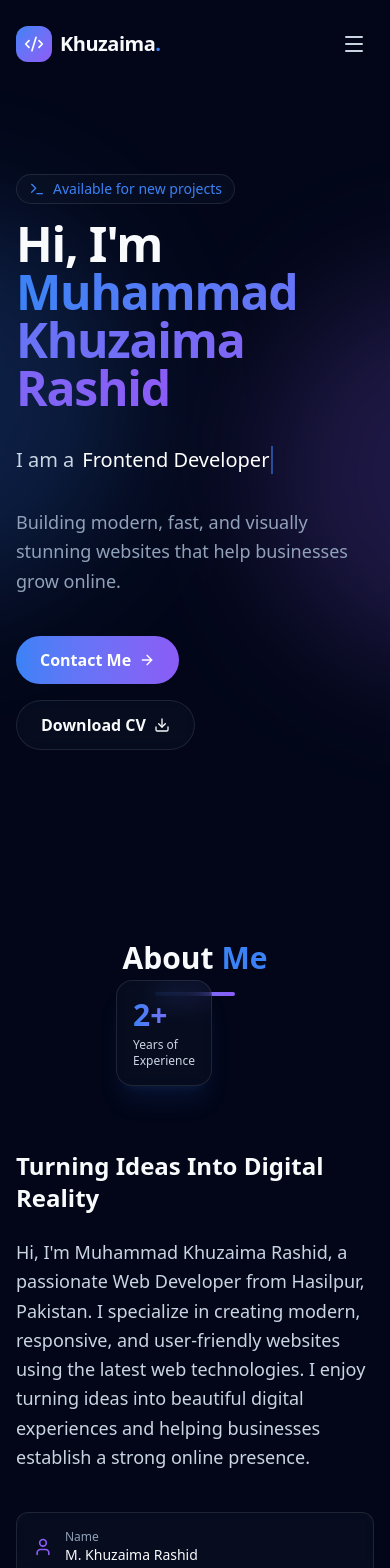
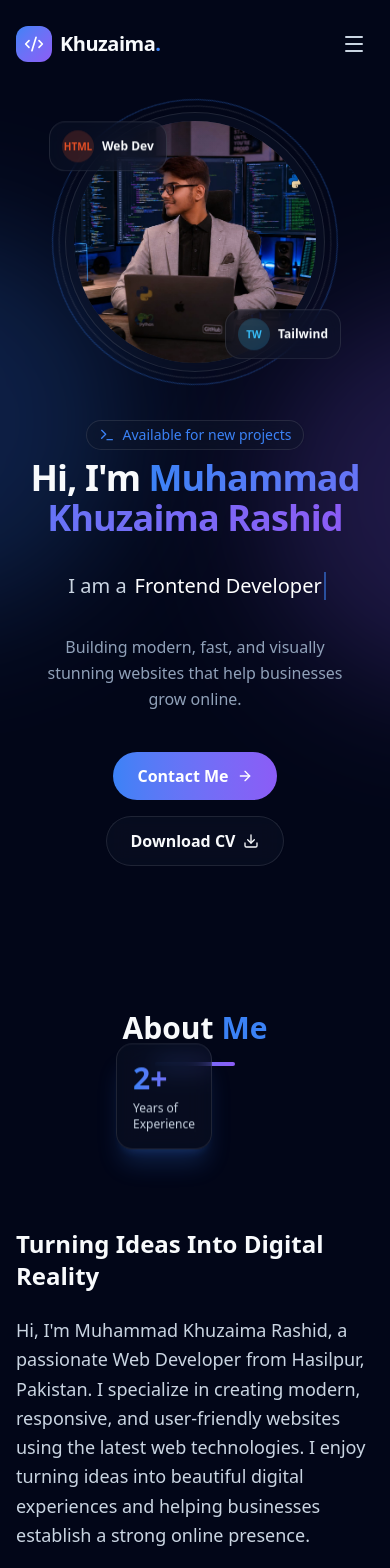
Before and after one commit to pythonkhuzi/khuzaimarashid, a React (Vite) app: page / in a window 390 px wide. Shown: the top 1568 px of the page. Built offline with nearby package versions, Linux system fonts and the light colour scheme.

Commit message:
Fixed mobile image visibility and added advanced glowing UI effects

```diff
--- a/src/components/About.tsx
+++ b/src/components/About.tsx
@@ -22,20 +22,31 @@ export function About() {
             whileInView={{ opacity: 1, x: 0 }}
             viewport={{ once: true }}
             transition={{ duration: 0.6 }}
-            className="relative max-w-sm mx-auto md:max-w-none mb-10 md:mb-0"
+            className="relative max-w-[280px] sm:max-w-sm mx-auto md:max-w-none mb-12 md:mb-0"
           >
-            <div className="aspect-square md:aspect-[4/3] lg:aspect-square rounded-2xl glass overflow-hidden relative group">
+            {/* Glowing Backdrop */}
+            <div className="absolute inset-0 bg-gradient-to-tr from-brand-blue/30 to-brand-purple/30 rounded-2xl blur-2xl -z-10 animate-pulse"></div>
+
+            <div className="aspect-square md:aspect-[4/3] lg:aspect-square rounded-2xl glass overflow-hidden relative group border border-white/10 shadow-2xl">
               <div className="absolute inset-0 bg-slate-800 flex items-center justify-center transition-transform duration-700 group-hover:scale-105">
                 <img src="/profile.jpg" alt="Muhammad Khuzaima Rashid" className="w-full h-full object-cover" />
               </div>
-              <div className="absolute inset-0 bg-gradient-to-t from-slate-950 via-transparent to-transparent opacity-90 pointer-events-none"></div>
+              <div className="absolute inset-0 bg-gradient-to-t from-slate-950 via-slate-950/20 to-transparent opacity-80 pointer-events-none"></div>
               <div className="absolute inset-0 bg-brand-purple/10 mix-blend-overlay pointer-events-none"></div>
+
+              {/* Inner border glow */}
+              <div className="absolute inset-0 rounded-2xl border border-white/5 group-hover:border-white/20 transition-colors pointer-events-none"></div>
             </div>
+
             {/* Experience Badge */}
-            <div className="absolute -bottom-6 -right-4 md:-right-6 glass p-4 md:p-6 rounded-2xl z-20 border border-brand-blue/20 shadow-xl shadow-brand-blue/10">
+            <motion.div
+              animate={{ y: [0, -10, 0] }}
+              transition={{ duration: 4, repeat: Infinity, ease: "easeInOut" }}
+              className="absolute -bottom-6 -right-4 md:-right-6 glass p-4 md:p-6 rounded-2xl z-20 border border-brand-blue/30 shadow-xl shadow-brand-blue/20"
+            >
               <div className="text-3xl md:text-4xl font-extrabold text-transparent bg-clip-text bg-gradient-to-r from-brand-blue to-brand-purple">2+</div>
               <div className="text-xs md:text-sm font-medium text-slate-300 mt-1">Years of<br/>Experience</div>
-            </div>
+            </motion.div>
           </motion.div>
 
           <motion.div
--- a/src/components/Hero.tsx
+++ b/src/components/Hero.tsx
@@ -41,26 +41,26 @@ export function Hero() {
       <div className="absolute top-1/3 -right-64 w-96 h-96 bg-brand-purple/20 rounded-full mix-blend-screen filter blur-3xl animate-blob animation-delay-2000"></div>
 
       <div className="max-w-7xl mx-auto px-4 sm:px-6 lg:px-8 relative z-10 w-full">
-        <div className="grid lg:grid-cols-2 gap-12 lg:gap-8 items-center">
+        <div className="flex flex-col-reverse lg:grid lg:grid-cols-2 gap-12 lg:gap-8 items-center pb-12 lg:pb-0">
           <motion.div
             initial={{ opacity: 0, y: 20 }}
             animate={{ opacity: 1, y: 0 }}
             transition={{ duration: 0.8 }}
-            className="text-left space-y-6"
+            className="text-center lg:text-left space-y-6 flex flex-col items-center lg:items-start"
           >
-            <div className="inline-flex items-center gap-2 px-3 py-1 rounded-full glass text-sm font-medium text-brand-blue mb-4 border-brand-blue/30">
+            <div className="inline-flex items-center gap-2 px-3 py-1 rounded-full glass text-sm font-medium text-brand-blue mb-2 lg:mb-4 border-brand-blue/30">
               <Terminal className="w-4 h-4" />
               <span>Available for new projects</span>
             </div>
 
-            <h1 className="text-5xl lg:text-7xl font-extrabold tracking-tight">
-              Hi, I'm <br />
+            <h1 className="text-4xl sm:text-5xl lg:text-7xl font-extrabold tracking-tight">
+              Hi, I'm <br className="hidden sm:block lg:hidden" />
               <span className="text-transparent bg-clip-text bg-gradient-to-r from-brand-blue to-brand-purple">
                 Muhammad Khuzaima Rashid
               </span>
             </h1>
 
-            <div className="h-12 flex items-center text-xl lg:text-2xl font-medium text-slate-300">
+            <div className="h-12 flex items-center justify-center lg:justify-start text-xl lg:text-2xl font-medium text-slate-300">
               <span className="mr-2">I am a</span>
               <span className="text-white relative">
                 {currentText}
@@ -68,11 +68,11 @@ export function Hero() {
               </span>
             </div>
 
-            <p className="text-lg text-slate-400 max-w-lg leading-relaxed">
+            <p className="text-base sm:text-lg text-slate-400 max-w-lg leading-relaxed px-4 lg:px-0">
               Building modern, fast, and visually stunning websites that help businesses grow online.
             </p>
 
-            <div className="flex flex-wrap gap-4 pt-4">
+            <div className="flex flex-wrap justify-center lg:justify-start gap-4 pt-4">
               <a
                 href="#contact"
                 className="inline-flex items-center gap-2 px-6 py-3 rounded-full bg-gradient-to-r from-brand-blue to-brand-purple text-white font-semibold hover:shadow-lg hover:shadow-brand-blue/25 transition-all group"
@@ -94,7 +94,7 @@ export function Hero() {
             initial={{ opacity: 0, scale: 0.9 }}
             animate={{ opacity: 1, scale: 1 }}
             transition={{ duration: 0.8, delay: 0.2 }}
-            className="relative hidden lg:block"
+            className="relative w-full max-w-[260px] sm:max-w-sm md:max-w-md mx-auto mt-8 lg:mt-0"
           >
             <div className="relative w-full aspect-square max-w-md mx-auto">
               {/* Decorative elements behind image */}
@@ -112,23 +112,23 @@ export function Hero() {
               <motion.div
                 animate={{ y: [0, -10, 0] }}
                 transition={{ duration: 4, repeat: Infinity, ease: "easeInOut" }}
-                className="absolute top-10 -left-10 glass px-4 py-3 rounded-2xl flex items-center gap-3"
+                className="absolute top-4 sm:top-10 -left-4 sm:-left-10 glass px-3 sm:px-4 py-2 sm:py-3 rounded-2xl flex items-center gap-2 sm:gap-3 z-30"
               >
-                <div className="w-10 h-10 rounded-full bg-[#E34F26]/20 flex items-center justify-center">
-                  <div className="text-[#E34F26] font-bold text-xs">HTML</div>
+                <div className="w-8 h-8 sm:w-10 sm:h-10 rounded-full bg-[#E34F26]/20 flex items-center justify-center">
+                  <div className="text-[#E34F26] font-bold text-[10px] sm:text-xs">HTML</div>
                 </div>
-                <div className="text-sm font-semibold">Web Dev</div>
+                <div className="text-xs sm:text-sm font-semibold">Web Dev</div>
               </motion.div>
 
               <motion.div
                 animate={{ y: [0, 15, 0] }}
                 transition={{ duration: 5, repeat: Infinity, ease: "easeInOut", delay: 1 }}
-                className="absolute bottom-10 -right-4 glass px-4 py-3 rounded-2xl flex items-center gap-3"
+                className="absolute bottom-4 sm:bottom-10 -right-4 sm:-right-10 glass px-3 sm:px-4 py-2 sm:py-3 rounded-2xl flex items-center gap-2 sm:gap-3 z-30"
               >
-                <div className="w-10 h-10 rounded-full bg-[#38BDF8]/20 flex items-center justify-center">
-                  <div className="text-[#38BDF8] font-bold text-xs">TW</div>
+                <div className="w-8 h-8 sm:w-10 sm:h-10 rounded-full bg-[#38BDF8]/20 flex items-center justify-center">
+                  <div className="text-[#38BDF8] font-bold text-[10px] sm:text-xs">TW</div>
                 </div>
-                <div className="text-sm font-semibold">Tailwind</div>
+                <div className="text-xs sm:text-sm font-semibold">Tailwind</div>
               </motion.div>
             </div>
           </motion.div>
```
